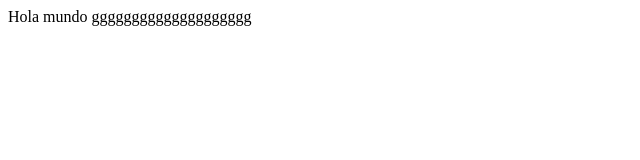
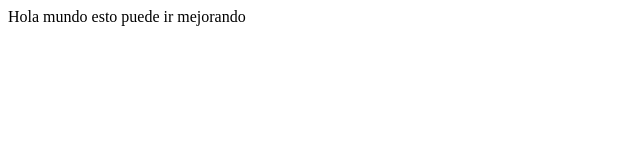
Before and after one commit to cristianvaccani/PruebaGITVSC, a plain HTML site: page index.html in a window 1280 px wide. Shown: the full height of the page, 0-640 px from the left. Drawn offline with Linux system fonts and the light colour scheme.

Commit message:
mejorando

```diff
--- a/index.html
+++ b/index.html
@@ -7,6 +7,6 @@
     <title>Document</title>
 </head>
 <body>
-    Hola mundo gggggggggggggggggggg
+    Hola mundo esto puede ir mejorando
 </body>
 </html>
```
